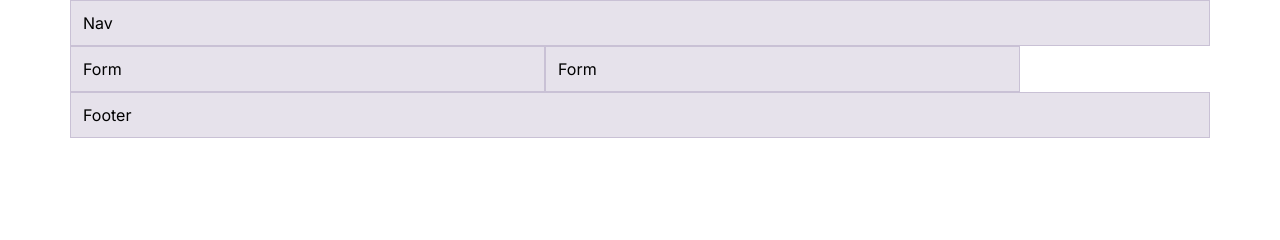
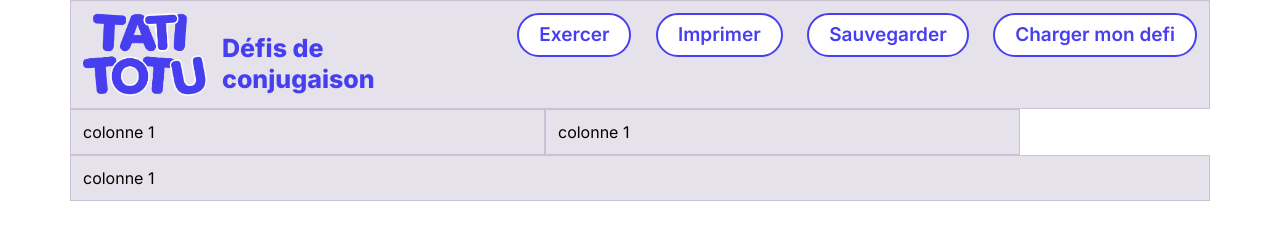
Before and after one commit to OkuroYume/examen-3, a website built with Parcel: page src/index.html in a window 1280 px wide. Built offline with nearby package versions, Linux system fonts and the light colour scheme.

Commit message:
nav done

```diff
--- a/src/index.html
+++ b/src/index.html
@@ -15,18 +15,34 @@
   <body>
     <div class="container">
       <div class="row">
-        <div class="col">Nav</div>
+        <div class="col">
+          <div class="nav">
+            <div class="nav-branding">
+              <img class="nav-logo" src="/img/logo.png" alt="Logo" />
+              <h1>
+                Défis de <br />
+                conjugaison
+              </h1>
+            </div>
+            <div>
+              <div class="nav-button"><a href="">Exercer</a></div>
+              <div class="nav-button"><a href="">Imprimer</a></div>
+              <div class="nav-button"><a href="">Sauvegarder</a></div>
+              <div class="nav-button"><a href="">Charger mon defi</a></div>
+            </div>
+          </div>
+        </div>
       </div>
     </div>
     <div class="container">
       <div class="row">
-        <div class="col-5">Form</div>
-        <div class="col-5">Form</div>
+        <div class="col-5">colonne 1</div>
+        <div class="col-5">colonne 1</div>
       </div>
     </div>
     <div class="container">
       <div class="row">
-        <div class="col">Footer</div>
+        <div class="col">colonne 1</div>
       </div>
     </div>
     <script src="js/main.js" type="module"></script>
--- a/src/scss/modules/_nav.scss
+++ b/src/scss/modules/_nav.scss
@@ -0,0 +1,44 @@
+.nav {
+  display: flex;
+  flex-direction: row;
+  align-items: flex-start;
+  justify-content: space-between;
+}
+
+.nav-button {
+  border-radius: 50px;
+  border: 2px solid var(--Bleu, #473fef);
+  background: #fff;
+  padding: 8px 20px;
+  display: inline-flex;
+  margin-left: 20px;
+  color: #473fef;
+  font-size: 19px;
+  font-weight: 600;
+}
+
+.nav a {
+  text-decoration: none;
+}
+
+.nav-button:hover {
+  background: #4ce9cd;
+  color: #473fef;
+  transition: 0.2s;
+}
+
+.nav-logo {
+  width: 124px;
+}
+
+.nav-branding {
+  display: flex;
+}
+
+.nav h1 {
+  color: #473fef;
+  font-size: 25px;
+  font-weight: 800;
+  margin-left: 15px;
+  margin-top: 20px;
+}
```
